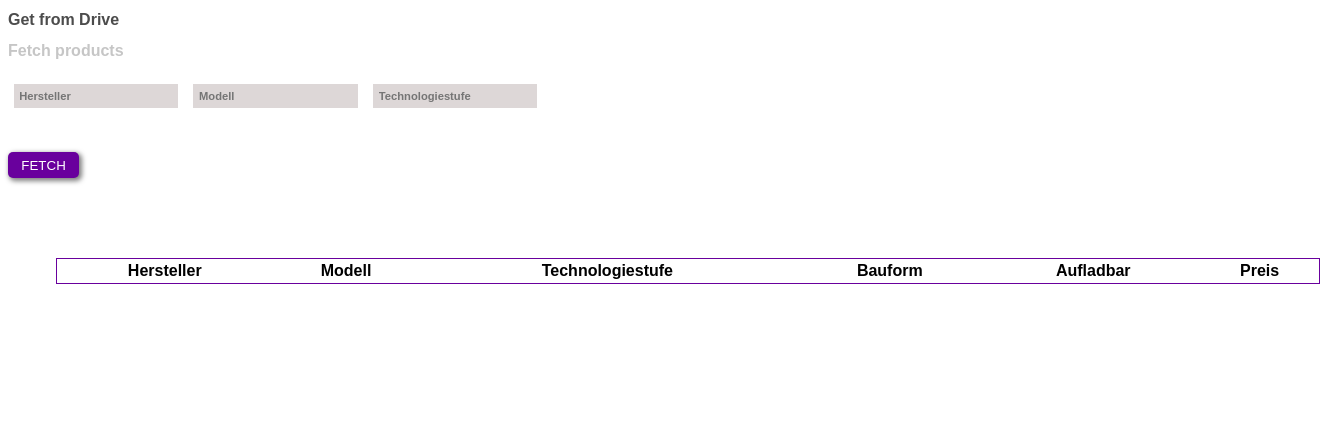
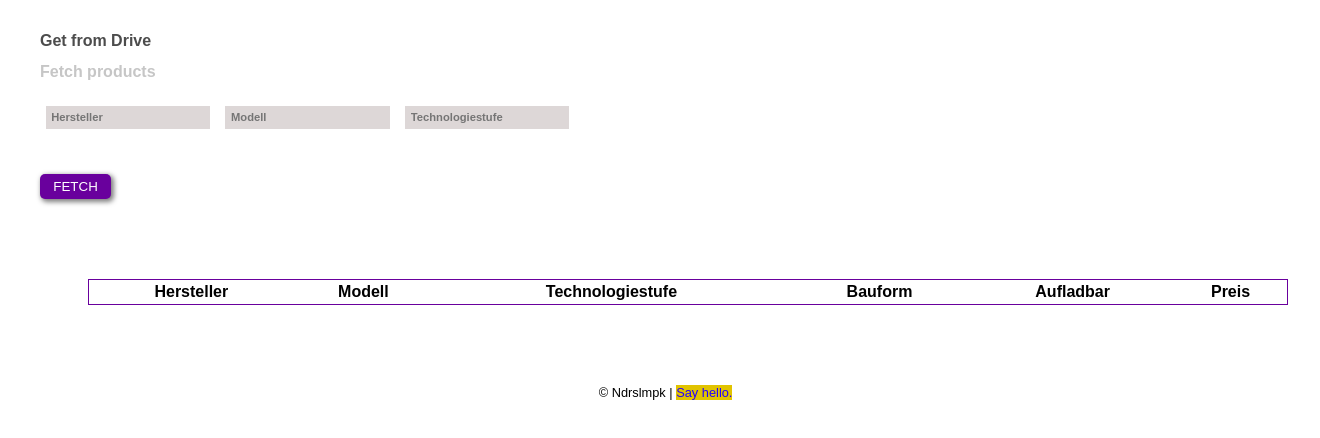
Before and after one commit to ndrslmpk/sandbox-plain-html-css-js, a plain HTML site: page index.html in a window 1280 px wide. Shown: the whole page, 1320 px wide, since content can reach past the window. Drawn offline with Linux system fonts and the light colour scheme.

Commit message:
footer with :sparkles: added

```diff
--- a/index.css
+++ b/index.css
@@ -38,3 +38,28 @@ table {
   border: 1px solid #69009d;
   margin: 5em 3em;
 }
+
+#container {
+  margin: 2em;
+}
+
+footer {
+  width: 100%;
+  margin: 2em;
+  text-align: center;
+  font-size: 0.8em;
+}
+
+a {
+  color: #2400ff;
+  text-decoration: none;
+  background-color: #e1c300;
+}
+
+a:hover,
+a:active {
+  color: #e1c300;
+  text-decoration: none;
+  background-color: #2400ff;
+  cursor: wait;
+}
--- a/index.html
+++ b/index.html
@@ -42,4 +42,9 @@
       </div>
     </div>
   </body>
+  <footer>
+    <p>
+      &copy; Ndrslmpk | <a href="mailto:hello@andreaslempik.de"> Say hello. </a>
+    </p>
+  </footer>
 </html>
--- a/index.js
+++ b/index.js
@@ -33,6 +33,10 @@ function getSelectedData() {
     );
   }
 
+  displayData(reqData);
+}
+
+function displayData(reqData) {
   //Starting to display data
   const table = document.getElementById("dataDisplay");
 
```
